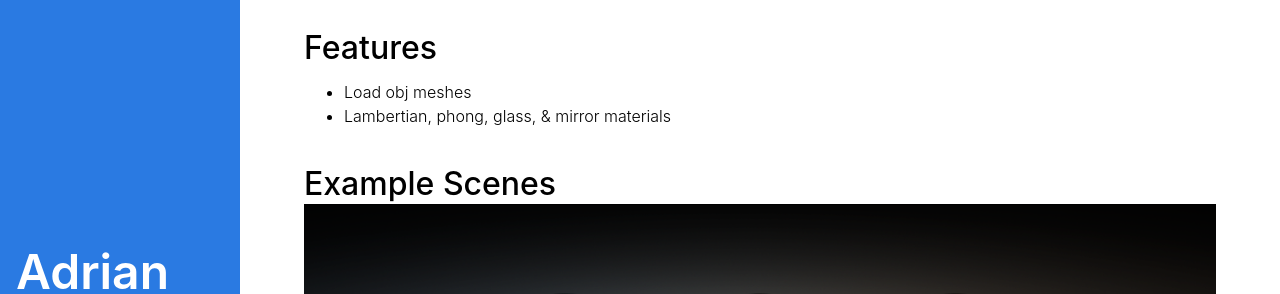
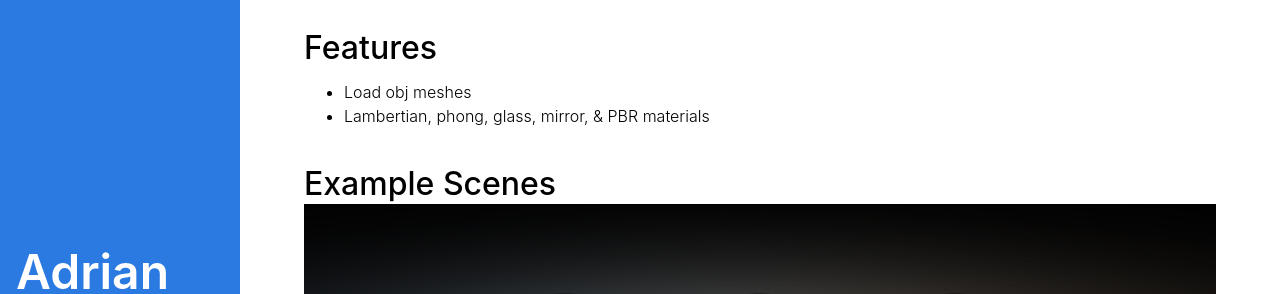
Before and after one commit to aderussell/aderussell.github.io, a Jekyll site: the page built from _posts/2019-01-23-pathtracer.markdown, in a window 1280 px wide and 900 px high. Shown: the part 226-520 px from the top of the window. Built offline with Jekyll 4.4.1, drawn with Linux system fonts in a browser that asks for light colours; nearby versions of some CDN libraries.

Commit message:
Adds some more images for path tracer

```diff
--- a/_posts/2019-01-23-pathtracer.markdown
+++ b/_posts/2019-01-23-pathtracer.markdown
@@ -15,7 +15,7 @@ It is available to download on [github][github-project].
 
 # Features
 * Load obj meshes
-* Lambertian, phong, glass, & mirror materials
+* Lambertian, phong, glass, mirror, & PBR materials
 
 
 # Example Scenes
@@ -28,7 +28,7 @@ It is available to download on [github][github-project].
 
 ![Suzanne the Blender monkey in blue glass within a Cornell Box](/images/blog/raytracer-1/suzanne.png)
 
-
+![PBR material spheres within a Cornell Box](/images/blog/raytracer-1/balls-pbr1.png)
 
 
 # Next Steps
```
Also changed, not shown: images/blog/raytracer-1/balls-pbr1.png (added), images/blog/raytracer-1/bun good.png (added), images/blog/raytracer-1/egg 4.png (added).
